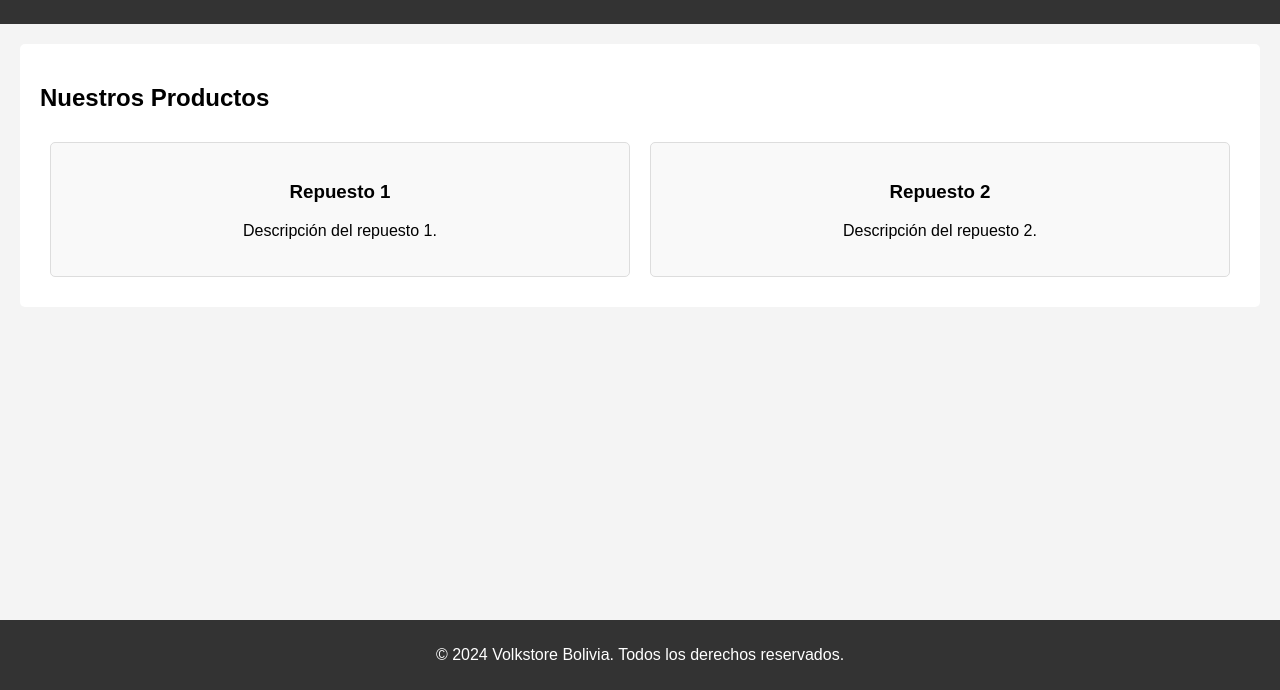
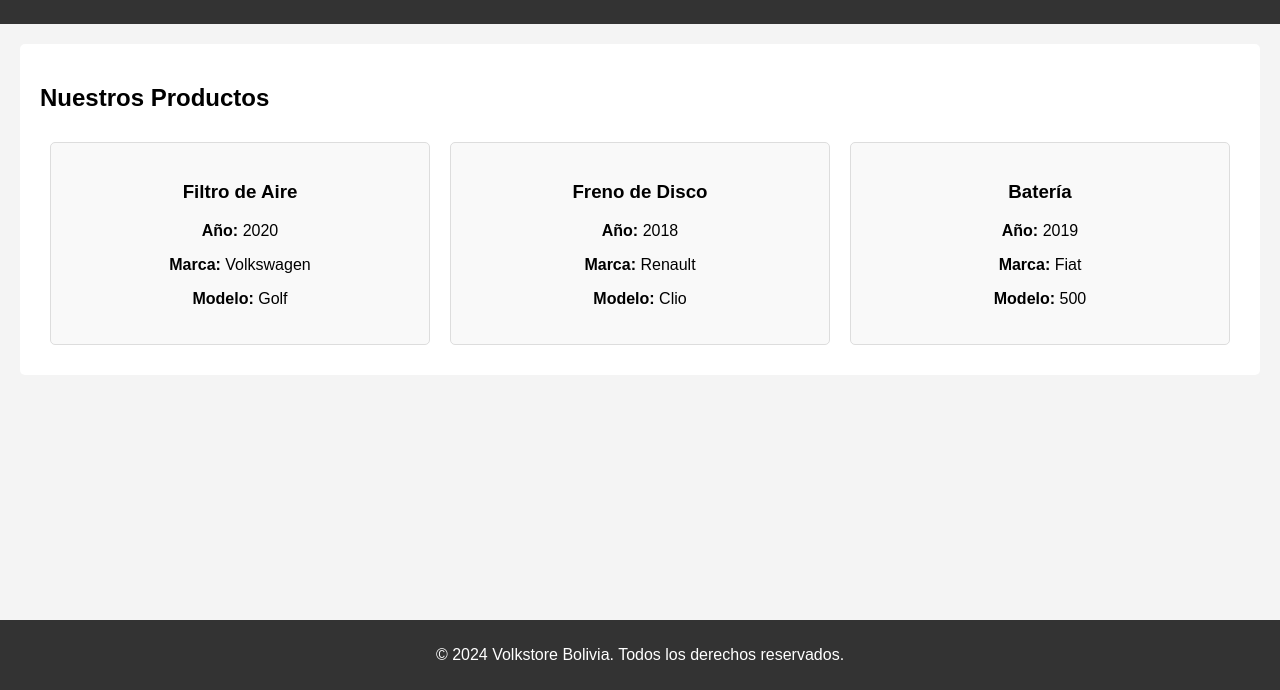
Before and after one commit to Bayareon/Volkstore-Bolivia, a plain HTML site: page productos.html in a window 1280 px wide. Shown: the part 110-800 px from the top of the page. Drawn offline with Linux system fonts and the light colour scheme.

Commit message:
Actualizar productos.html

```diff
--- a/productos.html
+++ b/productos.html
@@ -1,4 +1,3 @@
-
 <!DOCTYPE html>
 <html lang="es">
 <head>
@@ -22,16 +21,28 @@
         <section class="products">
             <h2>Nuestros Productos</h2>
             <div class="product-list">
-                <!-- Aquí puedes agregar los productos -->
+                <!-- Producto 1 -->
                 <div class="product-item">
-                    <h3>Repuesto 1</h3>
-                    <p>Descripción del repuesto 1.</p>
+                    <h3>Filtro de Aire</h3>
+                    <p><strong>Año:</strong> 2020</p>
+                    <p><strong>Marca:</strong> Volkswagen</p>
+                    <p><strong>Modelo:</strong> Golf</p>
                 </div>
+                <!-- Producto 2 -->
                 <div class="product-item">
-                    <h3>Repuesto 2</h3>
-                    <p>Descripción del repuesto 2.</p>
+                    <h3>Freno de Disco</h3>
+                    <p><strong>Año:</strong> 2018</p>
+                    <p><strong>Marca:</strong> Renault</p>
+                    <p><strong>Modelo:</strong> Clio</p>
                 </div>
-                <!-- Agrega más productos según sea necesario -->
+                <!-- Producto 3 -->
+                <div class="product-item">
+                    <h3>Batería</h3>
+                    <p><strong>Año:</strong> 2019</p>
+                    <p><strong>Marca:</strong> Fiat</p>
+                    <p><strong>Modelo:</strong> 500</p>
+                </div>
+                <!-- Agrega más productos aquí -->
             </div>
         </section>
     </main>
```
